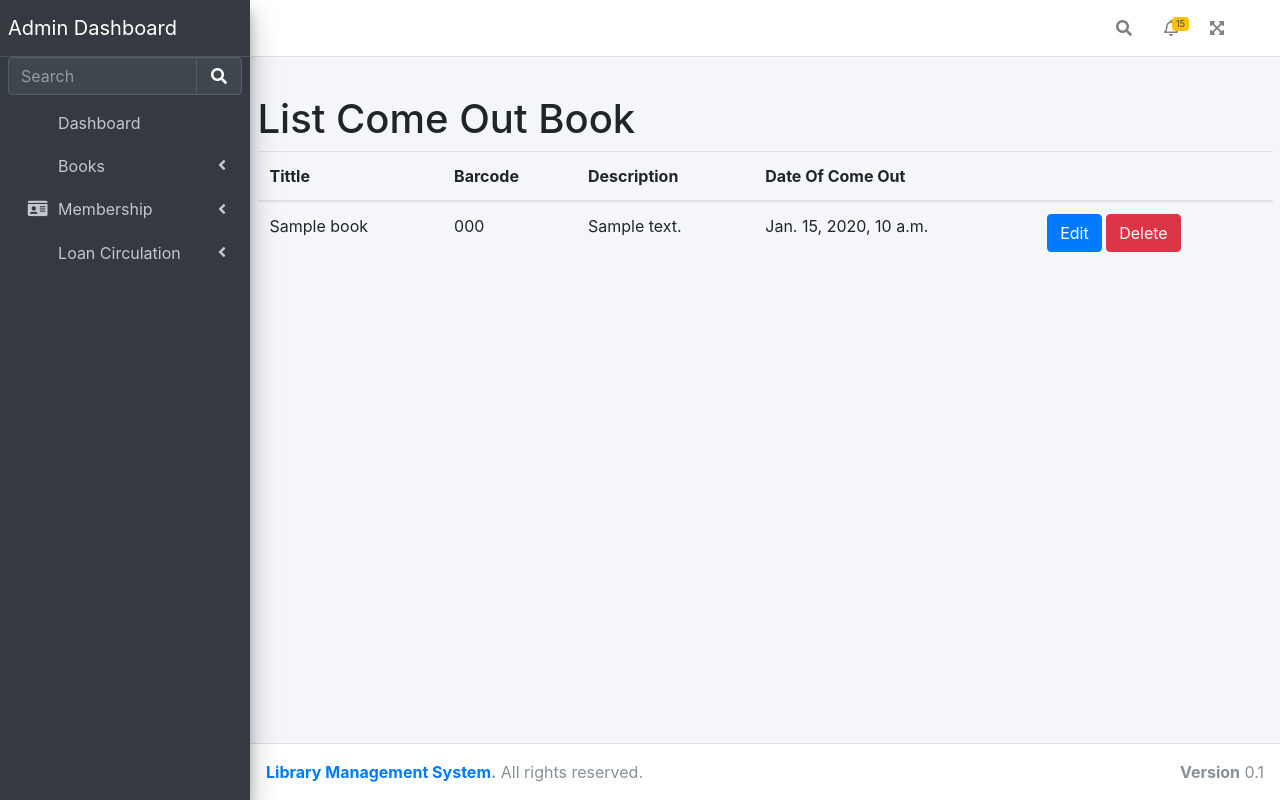
After one commit to No-Organisation-Name/library-management, a Django app: template src/apps/book/templates/book/come_out_book.html in a window 1280 px wide. The commit adds this page. Run offline with Django 3.2, Linux system fonts and the light colour scheme; the template is opened without the code that fills it: most values are stand-ins (such as "Sample title", 1, 10 or a date in 2020); some libraries are stand-ins or nearby versions.

Commit message:
CU-28e8tx9 - As Admin, I will be able to view record books that came out

```diff
--- /dev/null
+++ b/src/apps/book/templates/book/come_out_book.html
@@ -0,0 +1,44 @@
+{% extends "dashboard.html" %}
+
+{% block content %}
+
+<div class="container">
+    <div class="row">
+        <div class="col">
+            <h1>List Come Out Book</h1>
+            <table class="table">
+                <thead>
+                    <th>Tittle</th>
+                    <th>Barcode</th>
+                    <th>Description</th>
+                    <th>Date Of Come Out</th>
+                    <th></th>
+                </thead>
+                <tbody>
+                    {% for o in obj %}
+                        <tr>
+                            <td>
+                                {{o.exemplar.book.title}}
+                            </td>
+                            <td>
+                                {{o.exemplar.barcode}}
+                            </td>
+                            <td>
+                                {{o.description}}
+                            </td>
+                            <td>
+                                {{o.date_of_came_out}}
+                            </td>
+                            <td>
+                                <a href="" class="btn btn-primary">Edit</a>
+                                <a href="" class="btn btn-danger">Delete</a>
+                            </td>
+                        </tr>
+                    {% endfor %}
+                </tbody>
+            </table>
+        </div>
+    </div>
+</div>
+
+{% endblock content %}
--- a/src/apps/book/urls.py
+++ b/src/apps/book/urls.py
@@ -28,4 +28,6 @@ urlpatterns = [
     path('<int:id>/exemplar/<int:exm>/edit', UpdateExemplarView.as_view(), name='exemplar_edit'),
     path('<int:id>/exemplar/<int:exm>/update', UpdateExemplarView.as_view(), name='exemplar_update'),
     path('<int:id>/exemplar/<int:exm>/delete', DeleteExemplarView.as_view(), name='exemplar_delete'),
+
+    path('come_out', ListBookComeOut.as_view(), name='come_out_list'),
 ]
--- a/src/templates/dashboard.html
+++ b/src/templates/dashboard.html
@@ -130,6 +130,12 @@
                     <p>Book</p>
                   </a>
                 </li>
+                <li class="nav-item">
+                  <a href="{% url 'come_out_list' %}" class="nav-link">
+                    <i class="nav-icon fad fa-inbox-out"></i>
+                    <p>Come Out Book</p>
+                  </a>
+                </li>
               </ul>
             </li>
             <li class="nav-item">
```
Also changed, not shown: src/apps/book/admin.py (+6 -1 lines), src/apps/book/models.py (+14 -0 lines), src/apps/book/views.py (+13 -0 lines).
